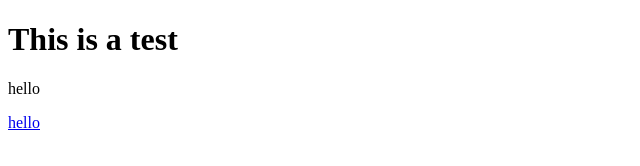
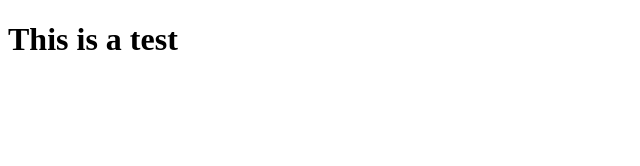
Before and after one commit to avi-deep/HelloWorld.github.io, a plain HTML site: page index.html in a window 1280 px wide. Shown: the full height of the page, 0-640 px from the left. Drawn offline with Linux system fonts and the light colour scheme.

Commit message:
Update index.html

```diff
--- a/index.html
+++ b/index.html
@@ -4,12 +4,11 @@
     <meta charset="UTF-8">
     <meta http-equiv="X-UA-Compatible" content="IE=edge">
     <meta name="viewport" content="width=device-width, initial-scale=1.0">
-    <title>test</title>
+    <title>hello World</title>
 </head>
 <body>
     <h1>This is a test</h1>
-    <p>hello</p>
-    <a href="google.com">hello</a>
+
 
 </body>
 </html>
```
